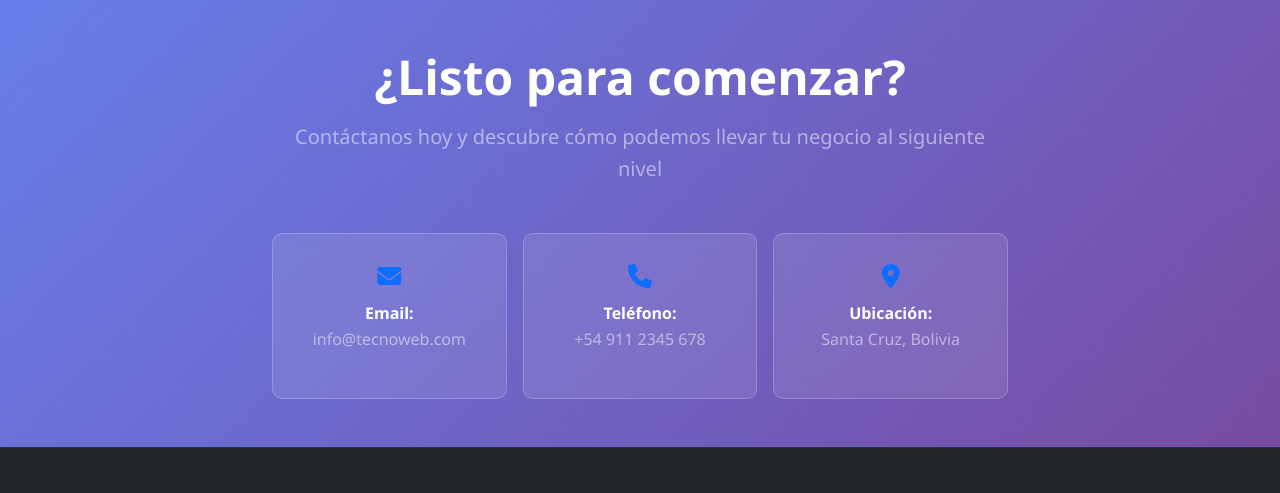
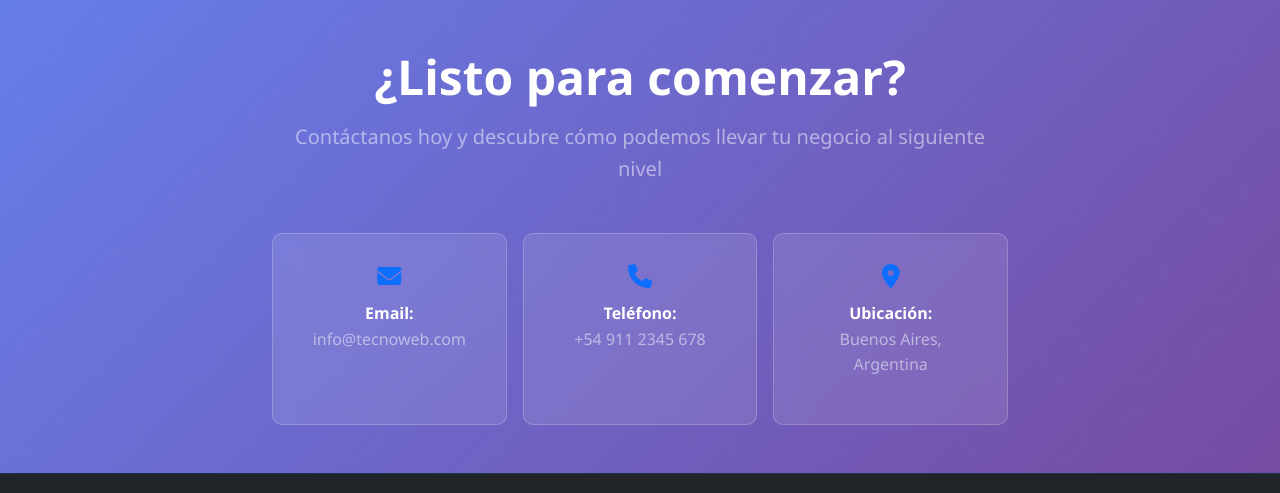
Before and after one commit to JORGUINHO98/Maquetacion-Landing, a plain HTML site: page index.html in a window 1280 px wide. Shown: the part 2058-2551 px from the top of the page. Drawn offline with nearby package versions, Linux system fonts and the light colour scheme.

Commit message:
subiendo archivo

```diff
--- a/index.html
+++ b/index.html
@@ -213,7 +213,7 @@
                             <i class="fas fa-map-marker-alt fs-4 text-primary"></i>
                             <p class="text-white mt-2">
                                 <strong>Ubicación:</strong><br>
-                                <span class="text-white-50">Santa Cruz, Bolivia</span>
+                                <span class="text-white-50">Buenos Aires, Argentina</span>
                             </p>
                         </div>
                     </div>
```
